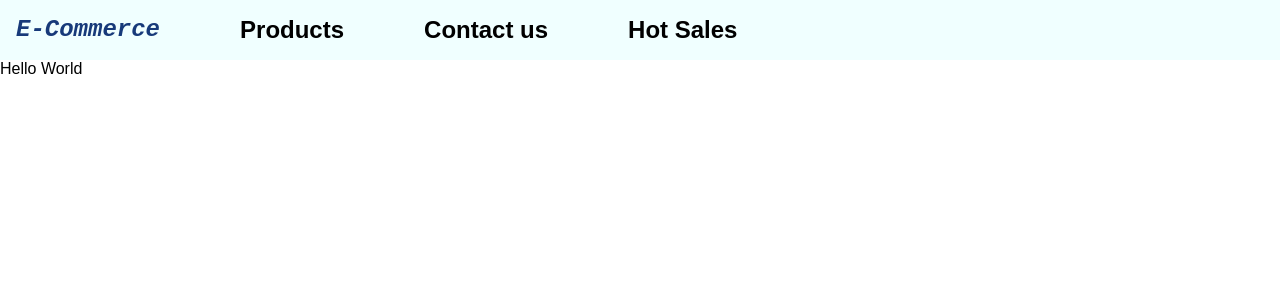
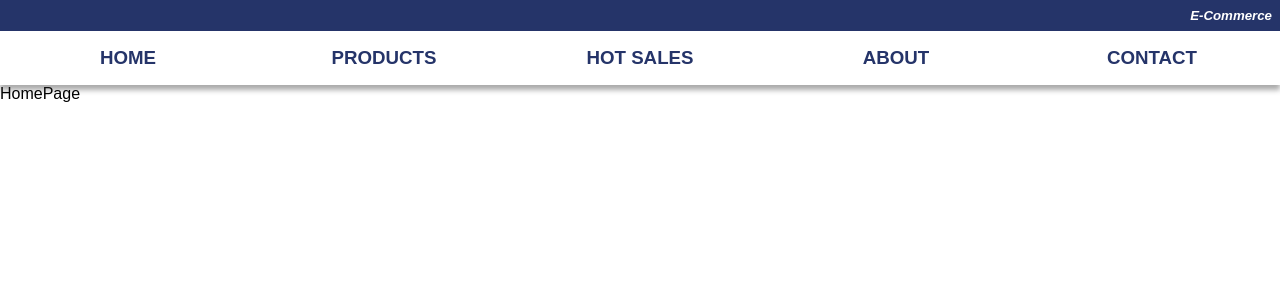
Before and after one commit to davidjpy/wildbear, a React (Create React App) app in the folder frontend/: page / in a window 1280 px wide. Shown: the top 300 px of the page. Built offline with nearby package versions, Linux system fonts and the light colour scheme.

Commit message:
Add nav css & react router dom

```diff
--- a/frontend/src/App.js
+++ b/frontend/src/App.js
@@ -3,12 +3,20 @@ import { Routes, Route } from 'react-router-dom';
 
 import Layout from './components/Layout';
 import HomePage from './pages/HomePage';
+import ProductPage from './pages/ProductPage';
+import HotSalesPage from './pages/HotSalesPage';
+import AboutPage from './pages/AboutPage';
+import ContactPage from './pages/ContactPage';
 
 function App() {
     return (
         <Routes>
             <Route path='/' element={<Layout />}>
                 <Route index element={<HomePage />} />
+                <Route path='product' element={<ProductPage />} />
+                <Route path='hotsales' element={<HotSalesPage />} />
+                <Route path='about' element={<AboutPage />} />
+                <Route path='contact' element={<ContactPage />} />
             </Route>
         </Routes>
     );
--- /dev/null
+++ b/frontend/src/components/Layout.css
@@ -0,0 +1,53 @@
+.header {
+    background-color: #fff;
+}
+
+.bar {
+    display: flex;
+    justify-content: flex-end;
+    background-color: #253469;
+    padding: 0.5rem;
+}
+
+.bar__title {
+    color: #fff;
+    font-style: italic;
+}
+
+.nav {
+    position: sticky;
+    display: flex;
+    justify-content: center;
+    box-shadow: 0 5px 5px rgba(43, 43, 43, 0.4);
+}
+
+.nav__tab {
+    height: 100%;
+    width: 20%;
+    color: rgb(37,52,105);
+}
+
+.nav__tab:hover {
+    animation-name: apply;
+    animation-duration: 0.5s;
+    background-color: rgba(187, 187, 187, 0.5);
+}
+
+a:-webkit-any-link {
+    display: block;
+    height: 100%;
+    width: 100%;
+    text-align: center;
+    padding: 1rem;
+    color: inherit;
+    text-decoration: none;
+}
+
+
+@keyframes apply {
+    from {
+        background-color: inherit;
+    } to {
+        background-color: rgba(187, 187, 187, 0.5);
+    }
+}
--- a/frontend/src/components/Layout.js
+++ b/frontend/src/components/Layout.js
@@ -1,13 +1,15 @@
 import { Outlet } from 'react-router-dom';
+
+import './Layout.css';
 
 import Nav from './Nav';
 
 const Layout = () => {
     return (
-        <div>
+        <>
             <Nav />
             <Outlet />
-        </div>
+        </>
     );
 }
 
--- a/frontend/src/components/Nav.js
+++ b/frontend/src/components/Nav.js
@@ -1,12 +1,29 @@
+import { Link } from 'react-router-dom';
+
 const Nav = () => {
+
     return (
-        <div className='nav'>
-            <h2 className='nav__logo'>
-                E-Commerce
-            </h2>
-            <h2>Products</h2>
-            <h2>Contact us</h2>
-            <h2>Hot Sales</h2>
+        <div className='header'>
+            <div className='bar'>
+                <h5 className='bar__title'>E-Commerce</h5>
+            </div>
+            <div className='nav'>
+                <h3 className='nav__tab'>
+                    <Link to='/'>HOME</Link>
+                </h3>
+                <h3 className='nav__tab'>
+                    <Link to='product'>PRODUCTS</Link>
+                </h3>
+                <h3 className='nav__tab'>
+                    <Link to='hotsales'>HOT SALES</Link>
+                </h3>
+                <h3 className='nav__tab'>
+                    <Link to='about'>ABOUT</Link>
+                </h3>
+                <h3 className='nav__tab'>
+                    <Link to='contact'>CONTACT</Link>
+                </h3>
+            </div>
         </div>
     );
 }
--- a/frontend/src/index.css
+++ b/frontend/src/index.css
@@ -5,15 +5,7 @@
     font-family: Arial, Helvetica, sans-serif;
 }
 
-.nav {
-    display: flex;
-    padding: 1rem;
-    gap: 5rem;
-    background-color: azure;
+.container {
+    width: 100%;
+    height: 100vh;
 }
-
-.nav__logo {
-    font-family: 'Courier New', monospace;
-    font-style: italic;
-    color: rgb(23, 58, 122);
-}
--- a/frontend/src/index.js
+++ b/frontend/src/index.js
@@ -1,7 +1,7 @@
 import React from 'react';
 import { createRoot } from 'react-dom/client';
 import { Provider } from 'react-redux';
-import { BrowserRouter, Routes, Route } from 'react-router-dom';
+import { BrowserRouter } from 'react-router-dom';
 
 import { store } from './app/store';
 import App from './App';
@@ -14,9 +14,9 @@ root.render(
     <React.StrictMode>
         <Provider store={store}>
             <BrowserRouter>
-                <Routes>
-                    <Route path='/*' element={<App />} />
-                </Routes>
+                <div className='container'>
+                    <App />
+                </div>
             </BrowserRouter>
         </Provider>
     </React.StrictMode>
--- /dev/null
+++ b/frontend/src/pages/AboutPage.js
@@ -0,0 +1,7 @@
+const AboutPage = () => {
+    return (
+        <p>AboutPage</p>
+    );
+}
+
+export default AboutPage;
--- /dev/null
+++ b/frontend/src/pages/ContactPage.js
@@ -0,0 +1,7 @@
+const ContactPage = () => {
+    return (
+        <p>ContactPage</p>
+    );
+}
+
+export default ContactPage;
--- a/frontend/src/pages/HomePage.js
+++ b/frontend/src/pages/HomePage.js
@@ -1,8 +1,6 @@
 const HomePage = () => {
     return (
-        <p>
-            Hello World
-        </p>
+        <p>HomePage</p>
     );
 }
 
--- /dev/null
+++ b/frontend/src/pages/HotSalesPage.js
@@ -0,0 +1,7 @@
+const HotSalesPage = () => {
+    return (
+        <p>HotSalesPage</p>
+    );
+}
+
+export default HotSalesPage;
--- /dev/null
+++ b/frontend/src/pages/ProductPage.js
@@ -0,0 +1,7 @@
+const ProductPage = () => {
+    return (
+        <p>Products</p>
+    );
+}
+
+export default ProductPage;
```
